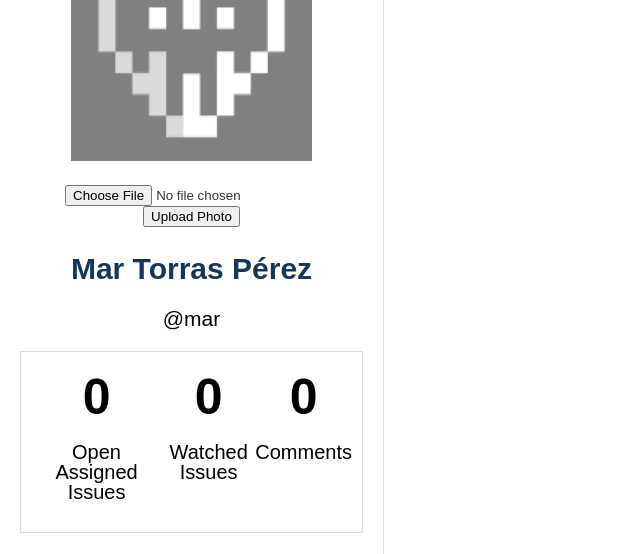
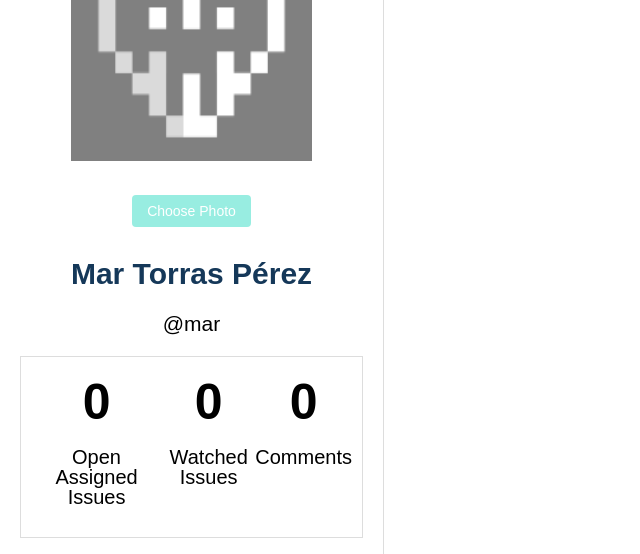
Before and after one commit to it22b-ASW-Project/Boreal-forest, a Django app: page /user-profile/1/ in a window 1280 px wide. Shown: the part 163-717 px from the top of the page, without its empty margins (0-640 px from the left). Run offline with Django 5.2, Linux system fonts and the light colour scheme; a user stored in the database is signed in; data comes from the database, SQL or seed files in the repository.

Commit message:
Fix visual avatar

```diff
--- a/homepage/templates/user_profile.html
+++ b/homepage/templates/user_profile.html
@@ -24,7 +24,7 @@
                 <form method="post" enctype="multipart/form-data" id="avatar-form">
                     {% csrf_token %}
                     <input type="file" name="avatar" id="avatar-input" accept="image/*">
-                    <button type="submit" name="upload_avatar">Upload Photo</button>
+                    <label for="avatar-input">Choose Photo</label>
                 </form>
 
                 {% if profile.avatar %}
@@ -230,9 +230,9 @@
                 hiddenInput.value = 'true';
                 document.getElementById('avatar-form').appendChild(hiddenInput);
 
-                // Update button text and disable it
-                document.querySelector('#avatar-form button').textContent = 'Uploading...';
-                document.querySelector('#avatar-form button').disabled = true;
+                // Update label text to show uploading status
+                document.querySelector('label[for="avatar-input"]').textContent = 'Uploading...';
+                document.querySelector('label[for="avatar-input"]').style.backgroundColor = '#7dcdc1';
 
                 // Submit the form
                 document.getElementById('avatar-form').submit();
--- a/static/css/user.css
+++ b/static/css/user.css
@@ -70,19 +70,28 @@ body {
     color: black;
     margin-bottom: 20px;
 }
+
 .profile-sidebar .stats div p,
 .profile-sidebar .stats div span {
     margin-top: 10px;
-    font-size: 20px; /* Tamaño de la fuente */
-    color: black; /* Color del texto */
-    white-space: pre-line; /* Permitir saltos de línea */
-    display: block; /* Asegurar que cada palabra ocupe su propia línea */
-    line-height: 1; /* Espaciado entre líneas */
-    text-align: center; /* Alinear el texto al centro */
+    font-size: 20px;
+    /* Tamaño de la fuente */
+    color: black;
+    /* Color del texto */
+    white-space: pre-line;
+    /* Permitir saltos de línea */
+    display: block;
+    /* Asegurar que cada palabra ocupe su propia línea */
+    line-height: 1;
+    /* Espaciado entre líneas */
+    text-align: center;
+    /* Alinear el texto al centro */
 }
-.profile-sidebar .stats div .num{
+
+.profile-sidebar .stats div .num {
     font-size: 50px;
 }
+
 .profile-sidebar .stats {
     padding: 10px;
     border: 1px solid #ddd;
@@ -134,6 +143,7 @@ body {
     border-collapse: collapse;
     margin-bottom: 20px;
 }
+
 .profile-content .comment-container {
     margin-left: 0px;
     width: auto;
@@ -141,10 +151,11 @@ body {
     margin-bottom: 1px;
 }
 
-.profile-content thead{
+.profile-content thead {
     background-color: #f4f4f9;
     height: 50px;
 }
+
 .profile-content table th,
 
 .profile-content table td {
@@ -188,12 +199,14 @@ body {
 .tab-content.active {
     display: block;
 }
+
 .colorDot {
     display: inline-block;
     width: 25px;
     height: 25px;
     border-radius: 50%;
 }
+
 .comment-title {
     margin: 0;
     font-size: 1.1em;
@@ -212,6 +225,7 @@ body {
 .comment-text {
     margin: 5px 0;
 }
+
 #editBioForm {
     display: Block;
     margin-top: auto;
@@ -221,6 +235,7 @@ body {
     border: 1px solid #ddd;
     border-radius: 4px;
 }
+
 #editBioForm textarea {
     width: 90%;
     height: 100px;
@@ -232,6 +247,7 @@ body {
     word-wrap: break-word;
     word-break: break-word;
 }
+
 #SaveBioButton {
     margin-top: auto;
     margin-bottom: auto;
@@ -247,8 +263,77 @@ body {
     text-decoration: none;
     font-size: 20px;
 }
+
 .break-word {
     word-wrap: break-word;
     word-break: break-word;
     white-space: normal;
 }
+
+/* Avatar controls styling */
+.avatar-controls {
+    display: flex;
+    flex-direction: column;
+    align-items: center;
+    margin: 10px 0 20px;
+    gap: 8px;
+}
+
+/* Style file input */
+.avatar-controls input[type="file"] {
+    width: 0.1px;
+    height: 0.1px;
+    opacity: 0;
+    overflow: hidden;
+    position: absolute;
+    z-index: -1;
+}
+
+/* Style the main upload button */
+.avatar-controls button[name="upload_avatar"] {
+    display: inline-block;
+    padding: 8px 15px;
+    background-color: #98ede1;
+    color: white;
+    border: none;
+    border-radius: 4px;
+    cursor: pointer;
+    font-size: 14px;
+    transition: all 0.2s ease;
+}
+
+.avatar-controls button[name="upload_avatar"]:hover {
+    background-color: #7dcdc1;
+}
+
+/* Style the text button (Use default image) */
+.avatar-controls .text-button {
+    background-color: transparent;
+    border: none;
+    color: #2596be;
+    text-decoration: underline;
+    cursor: pointer;
+    padding: 5px;
+    font-size: 14px;
+}
+
+.avatar-controls .text-button:hover {
+    color: #143645;
+}
+
+/* Add custom label for file input for better UX */
+.avatar-controls label[for="avatar-input"] {
+    display: inline-block;
+    padding: 8px 15px;
+    background-color: #98ede1;
+    color: white;
+    border-radius: 4px;
+    cursor: pointer;
+    font-size: 14px;
+    margin-bottom: 5px;
+    transition: all 0.2s ease;
+}
+
+.avatar-controls label[for="avatar-input"]:hover {
+    background-color: #7dcdc1;
+}
```
Also changed, not shown: static/css/issueDetail.css (+7 -7 lines).
